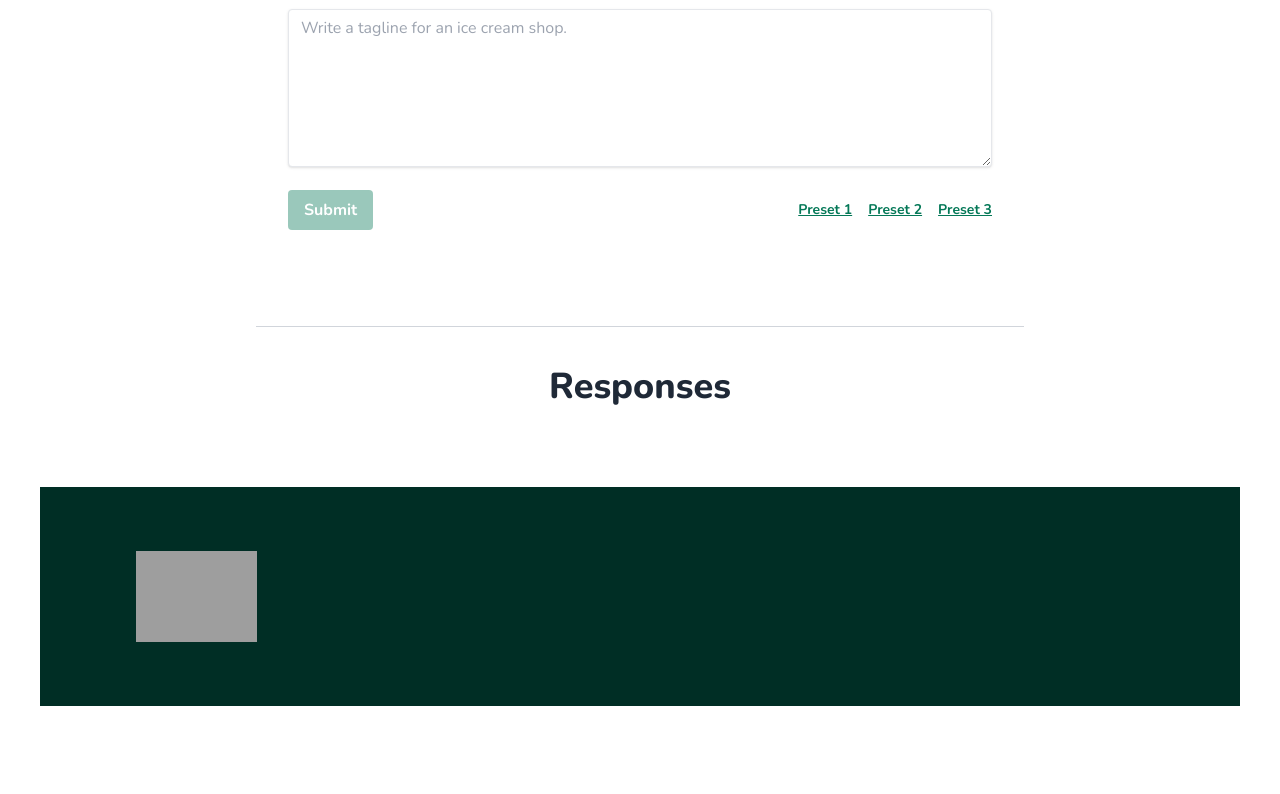
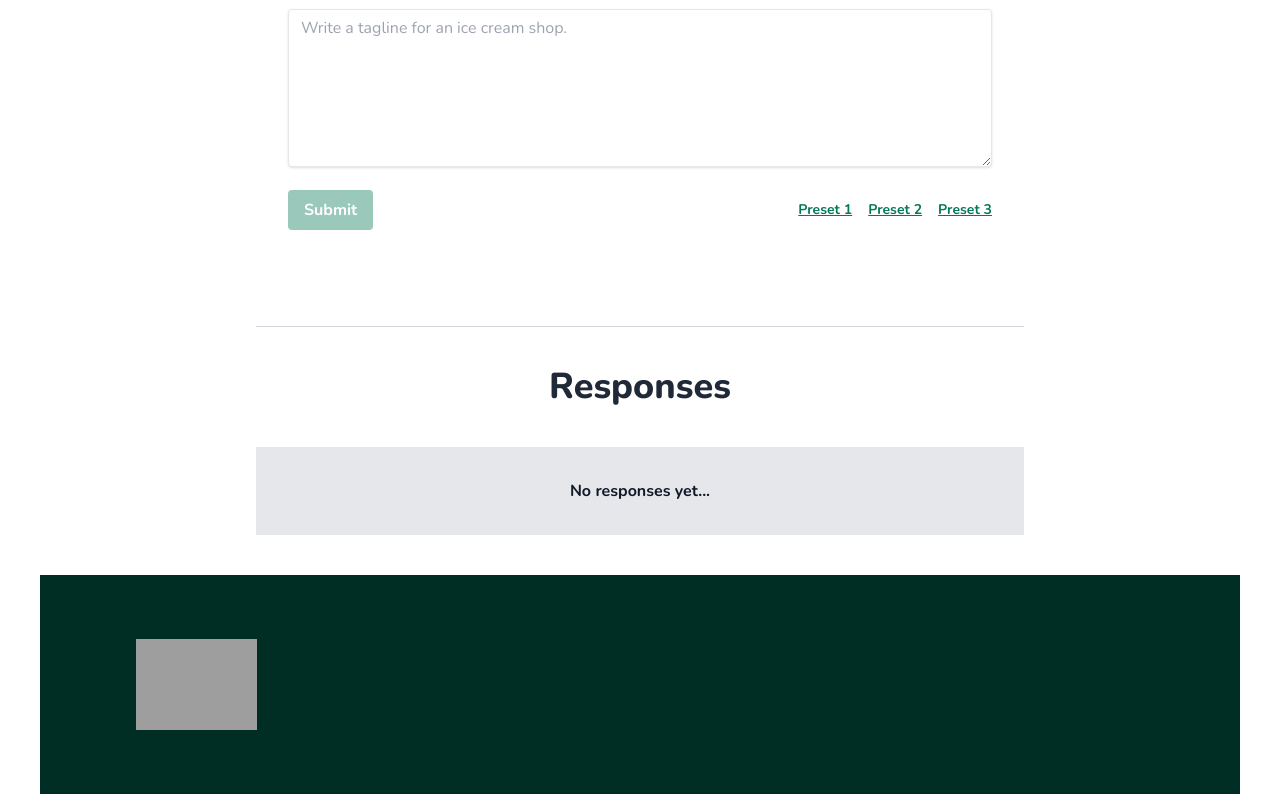
Before and after one commit to sayeeem/fun-with-openai, a React (Create React App) app: page / in a window 1280 px wide. Shown: the part 642-1436 px from the top of the page. Before the commit the page ends 1348 px from the top, so only its background shows below. Built offline with nearby package versions, Linux system fonts and the light colour scheme; grey boxes are pictures that could not be loaded.

Commit message:
add no responses text and required field in form

```diff
--- a/src/App.js
+++ b/src/App.js
@@ -89,7 +89,7 @@ function App() {
         <Hero />
         <section
           ref={myRef}
-          className="flex-1 flex flex-col items-center gap-10 px-2 md:p-10 text-gray-800 bg-white"
+          className="flex-1 flex flex-col items-center gap-10 px-2 py-6 md:p-10 text-gray-800 bg-white"
         >
           <h1 className="max-w-5xl font-extrabold text-4xl">
             Enter a prompt for a "human" response
@@ -104,6 +104,17 @@ function App() {
           />
           <h1 className="font-extrabold text-4xl">Responses</h1>
           <div className="max-w-3xl w-full flex flex-col-reverse gap-4">
+            {/* If there are no responses */}
+            {cards.length < 1 && (
+              <div className="flex flex-col gap-4 py-8 px-6 bg-gray-200">
+                <div className="flex items-center	justify-center">
+                  <p className="text-left text-gray-900 text-md font-bold">
+                    No responses yet...
+                  </p>
+                </div>
+              </div>
+            )}
+
             {cards?.map(({ id, prompt, promptResponse }) => (
               <Card key={id} prompt={prompt} promptResponse={promptResponse} />
             ))}
--- a/src/components/Form.js
+++ b/src/components/Form.js
@@ -37,6 +37,7 @@ function Form({
               placeholder="Write a tagline for an ice cream shop."
               value={textAreaText}
               onChange={handleChange}
+              required
             />
           </div>
           <div className="flex items-center justify-between gap-4">
@@ -63,9 +64,7 @@ function Form({
             <button
               className="inline-block align-baseline font-bold text-sm text-emerald-700 underline hover:text-emerald-900 hover:no-underline"
               type="button"
-              onClick={() =>
-                presetButton("Are there more doors or wheels?")
-              }
+              onClick={() => presetButton("Are there more doors or wheels?")}
             >
               Preset 1
             </button>
```
